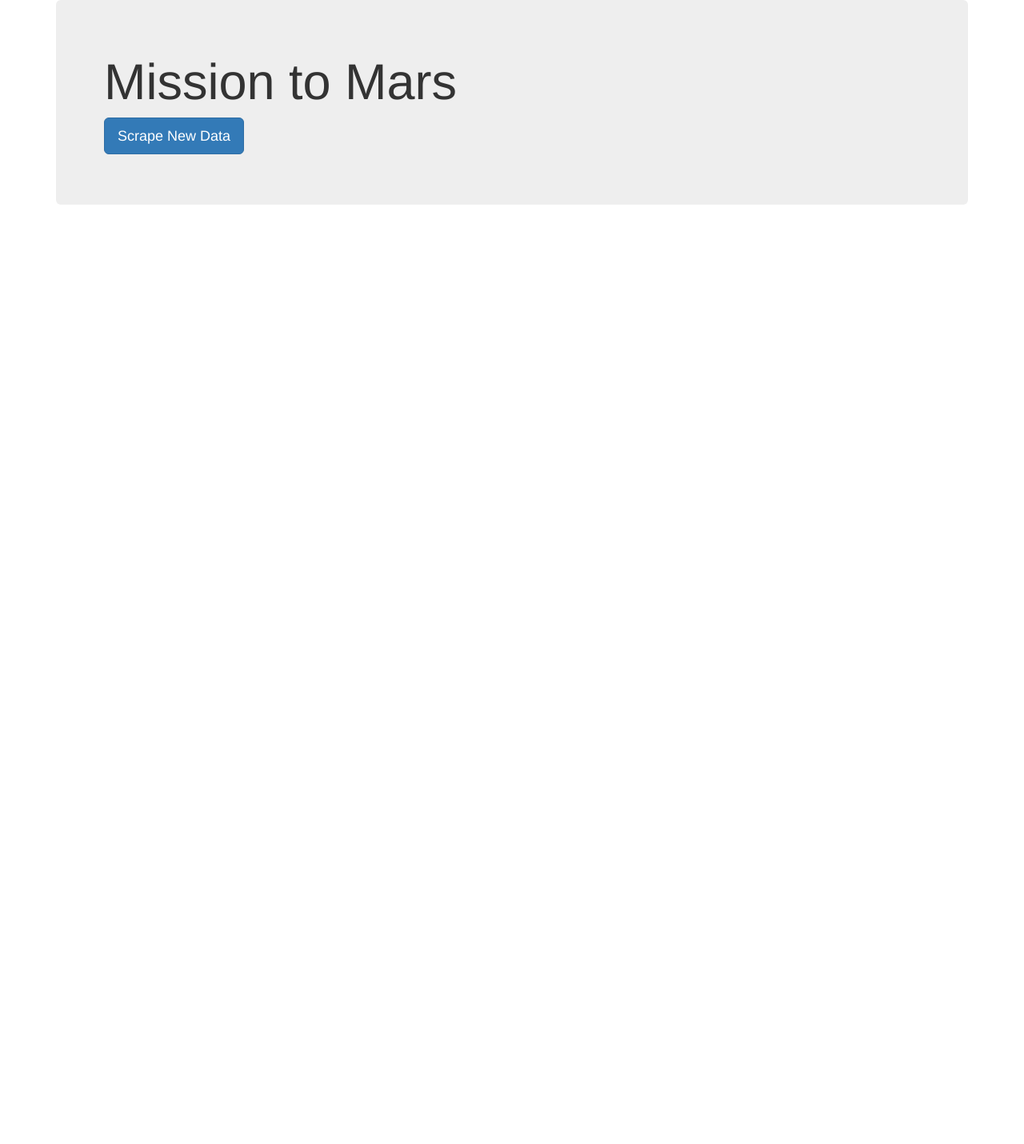
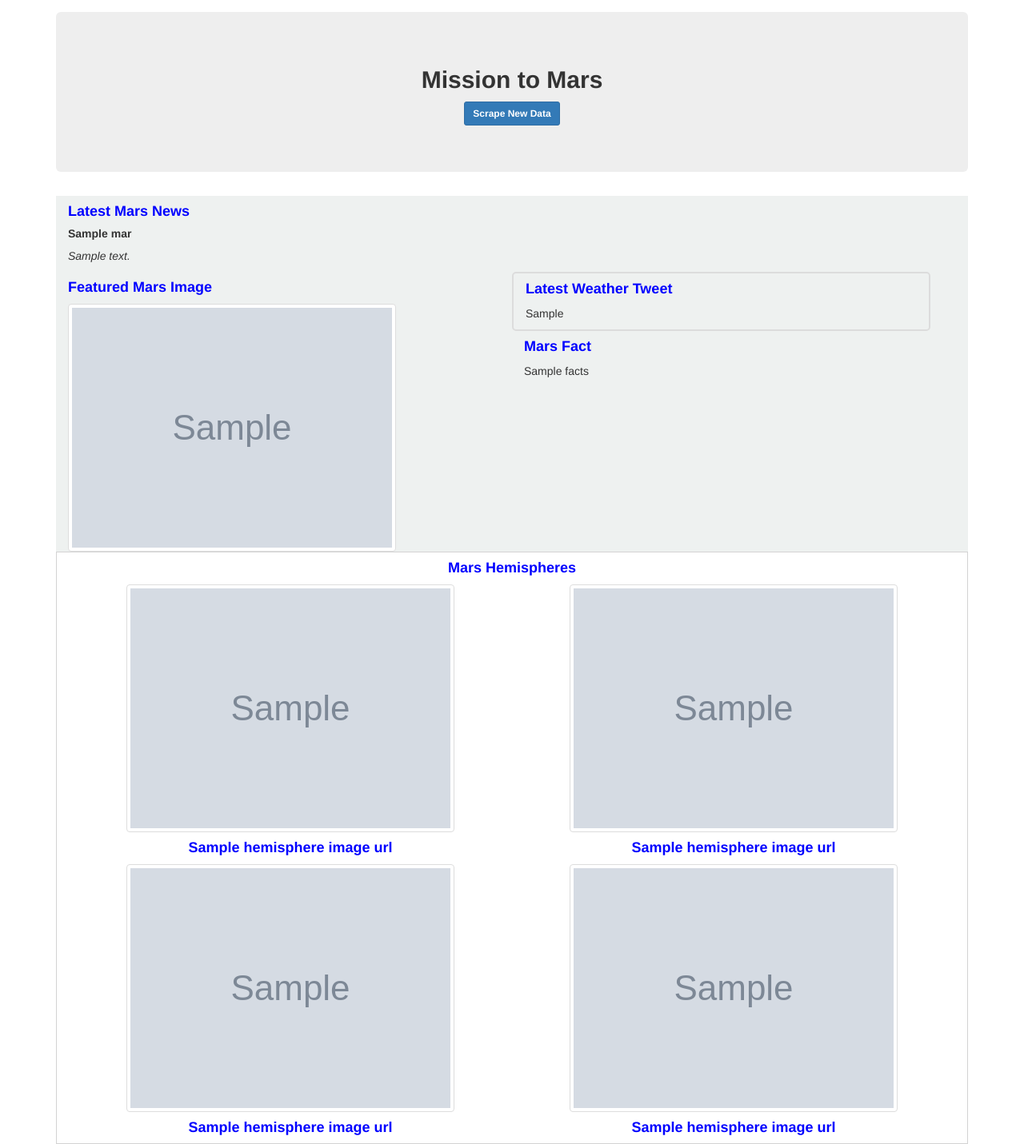
Before and after one commit to Supriya0115/Web-Scraping-and-Document-Databases, a Flask app: page / in a window 1280 px wide. Shown: the whole page at 80% size. Before the commit the page ends 256 px from the top, so only its background shows below. Run offline with Flask 2, Linux system fonts and the light colour scheme; grey boxes marked "Sample" are stand-in pictures; a database or web service that is not in the repository returns one stand-in record (values such as "Sample title"); some libraries are stand-ins or nearby versions.

Commit message:
Flask app and Index.html - Tested

```diff
--- a/templates/index.html
+++ b/templates/index.html
@@ -12,23 +12,91 @@
 <body>
 
     <div class="container">
-        <div class="jumbotron">
-            <h1>Mission to Mars</h1>
-            <p><a class="btn btn-primary btn-lg" href="/scrape" role="button">Scrape New Data</a></p>
+        <div class="jumbotron" style="height:200px; margin-top:15px">
+            <h2 style="text-align: center;"><strong> Mission to Mars </strong></h2>
+            <p style="text-align: center;"><a class="btn btn-primary btn-sm" href="/scrape" role="button"><strong>Scrape New Data</strong></a></p>
 
         </div>
 
-            {% for forecast in forecasts%}
-                    <div class="col-lg-4">
-                            <div class="card" style="width: 20rem;">
-                                <div class="card-body">
-                                  <h4 class="card-title">Costa Rica</h4>
-                                  <h6 class="card-subtitle mb-2 text-muted">{{ forecast.time }} - {{ forecast.name }}: {{ forecast.min_temp }} | {{forecast.max_temp}}</h6>
-                                  <p class="card-text">Surf: {{ forecast.surf_location }} | {{ forecast.height }}</p>
-                                </div>
-                              </div>
-                          </div>
-            {% endfor %}
+        <div class="container-fluid" style="background-color: rgb(238, 241, 240)">
+            <div class="row">
+                <div class="col-md-12">
+                    <h4 style="color: blue"><strong> Latest Mars News</strong></h4>
+                    <h5><strong>{{mars_mission_data.News_Title}}</strong></h5>
+                    <p><em>{{mars_mission_data.News_Summary}}</em></p>
+                </div>
+            </div>
+
+        </div>
+
+        <div class="container-fluid" style="background-color: rgb(238, 241, 240)">
+            <div class="row">
+                <div class="col-md-6">
+                    <h4 style="color: blue"><strong> Featured Mars Image</strong></h4>
+                    <img src="{{mars_mission_data.Featured_Image}}" class="img-thumbnail">
+                </div>
+                <div class="col-md-6">
+                    <div class="row">
+                        <div class="col-md-11" style="border-style:solid;border-color:gainsboro;border-width:2px;border-radius:5px">
+                            <h4 style="color: blue"><strong> Latest Weather Tweet</strong></h4>
+                            <p style="text-align: justify">{{mars_mission_data.Weather_Tweet}}</p>
+                        </div>
+                        <div class="col-md-1"></div>
+
+                        <div class="col-md-12">
+                            <h4 style="color: blue"><strong>Mars Fact</strong></h4>
+                            <p style="text-align: justify">{{mars_mission_data.Facts}}</p>
+                        </div>
+                    </div>
+
+
+                </div>
+
+            </div>
+
+
+        </div>
+
+        <div class="container-fluid text-center" style="border: 1px solid lightgray;">
+            <div class="row">
+                <div class="col-md-12">
+                    <h4 style="color: blue"><strong> Mars Hemispheres</strong></h4>
+                </div>
+                <br>
+            </div>
+
+            <div class="row" style="margin: auto;">
+
+                    <div class="col-md-6">
+                    <img src="{{mars_mission_data.Hemisphere_Image_urls[0]['image_url']}}" class="img-thumbnail">
+                    <h4 style="color: blue"><strong> {{mars_mission_data.Hemisphere_Image_urls[0]['title']}}</strong></h4>
+                    </div>
+
+                    <div class="col-md-6">
+                    <img src="{{mars_mission_data.Hemisphere_Image_urls[1]['image_url']}}" class="img-thumbnail">
+                    <h4 style="color: blue"><strong> {{mars_mission_data.Hemisphere_Image_urls[1]['title']}}</strong></h4>
+                    </div>
+
+                    <div class="col-md-6">
+                    <img src="{{mars_mission_data.Hemisphere_Image_urls[2]['image_url']}}" class="img-thumbnail">
+                    <h4 style="color: blue"><strong> {{mars_mission_data.Hemisphere_Image_urls[2]['title']}}</strong></h4>
+                    </div>
+
+                    <div class="col-md-6">
+                    <img src="{{mars_mission_data.Hemisphere_Image_urls[3]['image_url']}}" class="img-thumbnail">
+                    <h4 style="color: blue"><strong> {{mars_mission_data.Hemisphere_Image_urls[3]['title']}}</strong></h4>
+                    </div>
+
+            </div>
+
+
+
+
+        </div>
+
+
+
+
 
     </div>
 
```
Also changed, not shown: scrape_mars.py (+15 -4 lines), README.md, 1 other file.
